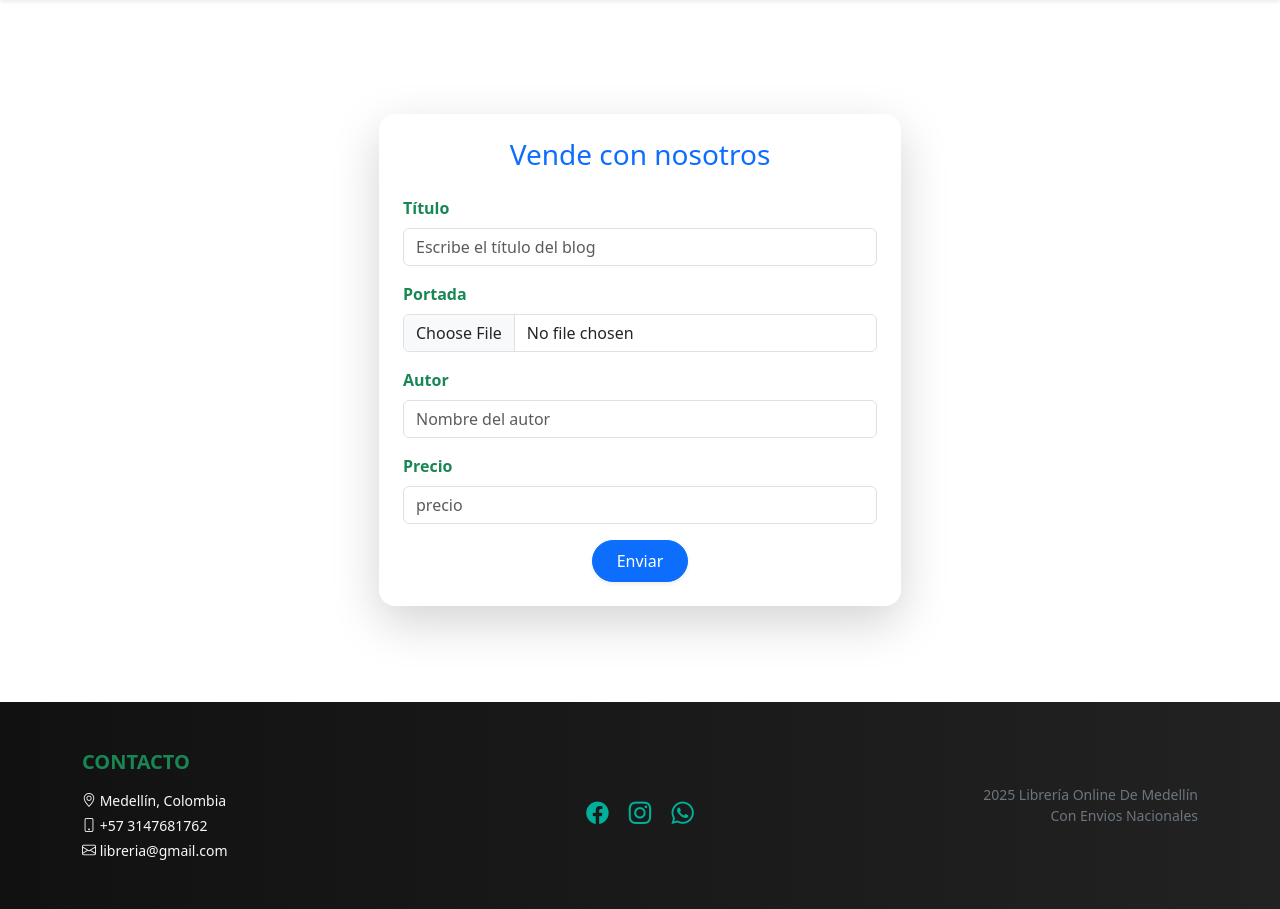
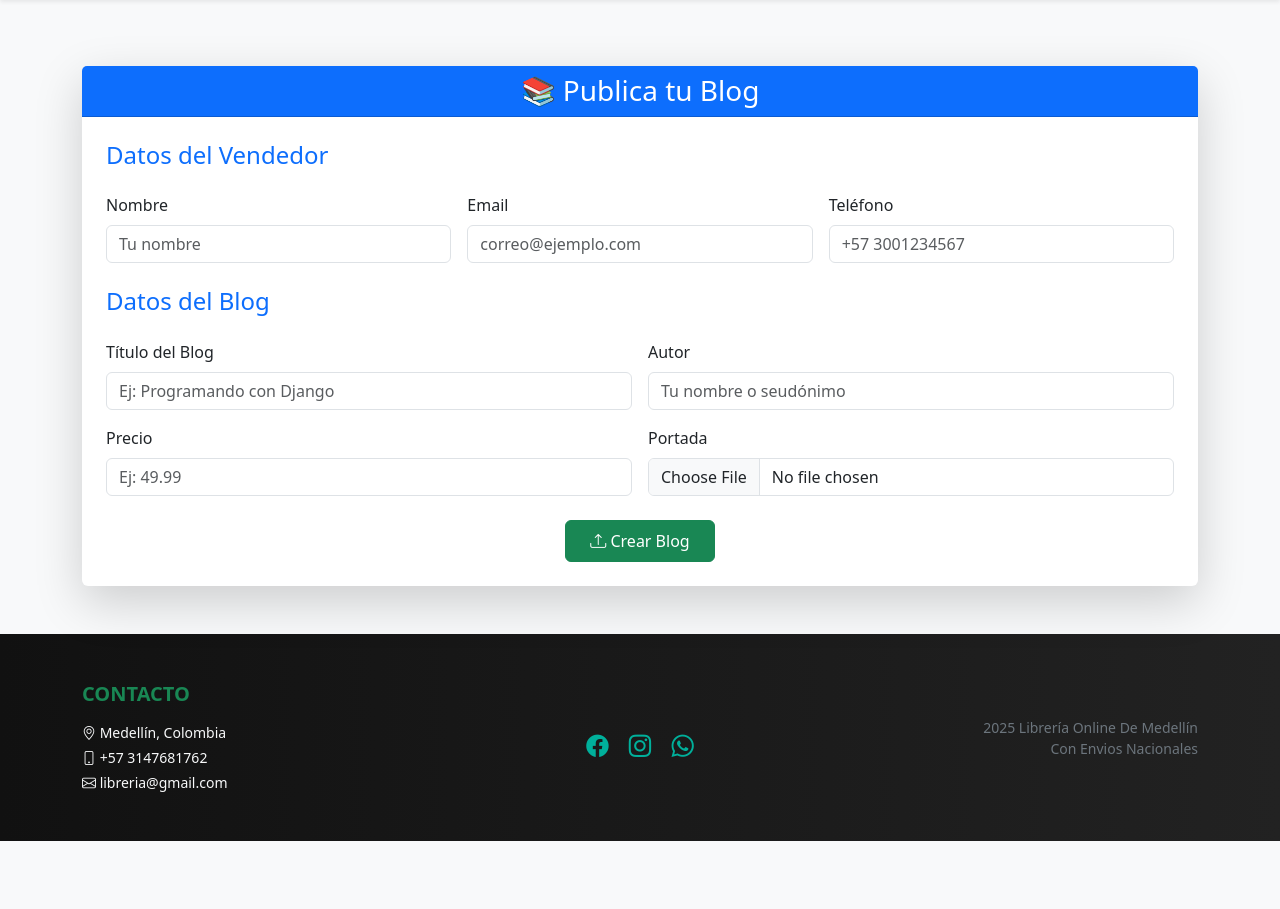
Before and after one commit to Jea111/BlogDjango, a Django app: page /agregarBlogs/ in a window 1280 px wide. Shown: the part 62-971 px from the top of the page. After the commit the page ends 903 px from the top, so only its background shows below. Run offline with Django 5.2, Linux system fonts and the light colour scheme.

Commit message:
Formulario para registrar cada blog con su vendedor

```diff
--- a/blog/templates/blogs.html
+++ b/blog/templates/blogs.html
@@ -1,79 +1,91 @@
 {% extends 'layout/navbar.html' %} {% load static %} {% block title %}Registrar
 Blog{% endblock %} {% block content %}
-<div class="container my-5">
-  <div class="row justify-content-center">
-    <div class="col-12 col-md-8 col-lg-6 mt-4 mb-4 g-4 p-4">
-      <div class="card shadow-lg border-0 rounded-4">
+<body class="bg-light">
+  <div class="container mt-5 mb-5">
+    <div class="card shadow-lg border-0">
+      <div class="card-header bg-primary text-white text-center">
+        <h3 class="mb-0">📚 Publica tu Blog</h3>
+      </div>
+
       <div class="card-body p-4">
-          <h3 class="text-center text-primary mb-4">Vende con nosotros</h3>
-
-          <form method="post" enctype="multipart/form-data">
+        <form method="POST" enctype="multipart/form-data" class="row g-3">
           {% csrf_token %}
 
-            <div class="mb-3">
-              <label class="form-label text-success fw-semibold">Título</label>
+          <h4 class="text-primary mt-3">Datos del Vendedor</h4>
+          <div class="col-md-4">
+            <label class="form-label">Nombre</label>
+            <input
+              type="text"
+              class="form-control"
+              name="nombre_vendedor"
+              placeholder="Tu nombre"
+              required
+            />
+          </div>
+          <div class="col-md-4">
+            <label class="form-label">Email</label>
+            <input
+              type="email"
+              class="form-control"
+              name="email_vendedor"
+              placeholder="correo@ejemplo.com"
+              required
+            />
+          </div>
+          <div class="col-md-4">
+            <label class="form-label">Teléfono</label>
+            <input
+              type="text"
+              class="form-control"
+              name="telefono_vendedor"
+              placeholder="+57 3001234567"
+              required
+            />
+          </div>
+
+          <h4 class="text-primary mt-4">Datos del Blog</h4>
+          <div class="col-md-6">
+            <label class="form-label">Título del Blog</label>
             <input
               type="text"
               class="form-control"
               name="titulo"
-                placeholder="Escribe el título del blog"
+              placeholder="Ej: Programando con Django"
+              required
+            />
+          </div>
+          <div class="col-md-6">
+            <label class="form-label">Autor</label>
+            <input
+              type="text"
+              class="form-control"
+              name="autor"
+              placeholder="Tu nombre o seudónimo"
               required
             />
           </div>
 
-            <div class="mb-3">
-              <label class="form-label text-success fw-semibold">Portada</label>
+          <div class="col-md-6">
+            <label class="form-label">Precio</label>
             <input
-                type="file"
-                name="portada"
-                id="portada"
-                accept="image/*"
+              type="number"
+              step="0.01"
               class="form-control"
-                required
+              name="precio"
+              placeholder="Ej: 49.99"
             />
           </div>
-
-            <div class="text-center">
-              <img
-                id="preview"
-                class="img-fluid rounded-3 shadow-sm mt-3"
-                style="display: none"
-              />
+          <div class="col-md-6">
+            <label class="form-label">Portada</label>
+            <input type="file" class="form-control" name="portada" />
           </div>
 
-            <div class="mb-3">
-              <label class="form-label text-success fw-semibold">Autor</label>
-              <input
-                type="text"
-                class="form-control"
-                name="autor"
-                placeholder="Nombre del autor"
-                required
-              />
-            </div>
-
-            <div class="mb-3">
-              <label class="form-label text-success fw-semibold">Precio</label>
-              <input
-                type="number"
-                class="form-control"
-                name="precio"
-                placeholder="precio"
-                required
-              />
-            </div>
-
-            <div class="text-center">
-              <button
-                type="submit"
-                class="btn btn-primary px-4 py-2 rounded-pill shadow-sm"
-              >
-                Enviar
+          <div class="col-12 text-center mt-4">
+            <button type="submit" class="btn btn-success px-4 py-2">
+              <i class="bi bi-upload"></i> Crear Blog
             </button>
           </div>
         </form>
-        </div>
-      </div>
       </div>
     </div>
   </div>
@@ -96,3 +108,4 @@ Blog{% endblock %} {% block content %}
   </script>
 
   {% endblock %}
+</body>
--- a/blog/urls.py
+++ b/blog/urls.py
@@ -1,10 +1,11 @@
 from django.urls import path
-from . views import index,CategoriasInput,pedidosUser,blogSearch
+from . views import index,pedidosUser,blogSearch,vendeConNosotros
 
 
 urlpatterns = [
     path('',index,name='index'),
-    path('agregarBlogs/',CategoriasInput,name='agregarBlogs'),
+    path('agregarBlogs/',vendeConNosotros,name='agregarBlogs'),
     path('pedidos/',pedidosUser,name='pedidos'),
-     path('blog_search/', blogSearch, name='blog_search'),
+    path('blog_search/', blogSearch, name='blog_search'),
+
 ]
--- a/blog/views.py
+++ b/blog/views.py
@@ -1,33 +1,16 @@
-from django.shortcuts import render, redirect
+from django.shortcuts import render
 from django.http import HttpResponse
-from django.core.files.storage import FileSystemStorage
-from .models import Blogs,FormUser,Ventas
+from .models import Blogs,FormUser,Ventas,Vendedores
 
 def index(request):
+    """muestra todos los blogs en la página principal"""
     all_blogs = Blogs.objects.all()
     return render(request, 'index.html', {'blogs_all': all_blogs})
 
 
-def CategoriasInput(request):
-    if request.method == 'POST':
-        titu = request.POST.get('titulo')
-        aut = request.POST.get('autor')
-        porta = request.FILES.get('portada')
-        preci = request.POST.get('precio')
-
-        Blogs.objects.create(
-            titulo=titu,
-            portada=porta,
-            autor=aut,
-            precio=preci
-        )
-
-        return redirect('index')
-
-    return render(request, 'blogs.html')
-
 
 def pedidosUser(request):
+    """ formulario para datos del usuario y crear ventas """
     if request.method == 'POST':
         nomb = request.POST.get('nombre')
         direc = request.POST.get('direccion')
@@ -57,6 +40,7 @@ def pedidosUser(request):
 
 
 def blogSearch(request):
+    """ búsqueda de blogs por título """
     query = request.GET.get('q')  # 'q' es el nombre del input
     blogs_search = Blogs.objects.all()
 
@@ -64,3 +48,41 @@ def blogSearch(request):
         blogs_search = Blogs.objects.filter(titulo__icontains=query)
 
     return render(request, 'index.html', {'blogs_inp': blogs_search, 'query': query})
+
+
+def vendeConNosotros(request):
+    """ formulario para que los vendedores agreguen blogs """
+    if request.method == 'POST':
+        nombre_vendedor = request.POST.get('nombre_vendedor')
+        email_vendedor = request.POST.get('email_vendedor')
+        telefono_vendedor = request.POST.get('telefono_vendedor')
+
+        titulo = request.POST.get('titulo')
+        portada = request.FILES.get('portada')
+        autor = request.POST.get('autor')
+        precio = request.POST.get('precio')
+
+        vendedor, creado = Vendedores.objects.get_or_create(
+            email_vendedor=email_vendedor,
+            defaults={
+                'nombre_vendedor': nombre_vendedor,
+                'telefono_vendedor': telefono_vendedor
+            }
+        )
+
+        Blogs.objects.create(
+            titulo=titulo,
+            portada=portada,
+            autor=autor,
+            precio=precio,
+            vendedor=vendedor
+        )
+
+        if creado:
+            mensaje = "  blog subido exitosamente."
+        else:
+            mensaje = " Blog creado y vinculado a un vendedor existente."
+
+        return HttpResponse(mensaje)
+
+    return render(request, 'blogs.html')
```
Also changed, not shown: blog/admin.py (+13 -6 lines), blog/models.py (+28 -14 lines), blog/migrations/0001_initial.py, blog/migrations/0002_remove_blogs_categoria_delete_categorias.py (deleted), blog/migrations/0003_blogs_disponible.py (deleted), blog/migrations/0004_remove_blogs_contenido_blogs_portada.py (deleted), blog/migrations/0005_alter_blogs_portada.py (deleted), blog/migrations/0006_formuser.py (deleted), blog/migrations/0007_blogs_precio.py (deleted), blog/migrations/0008_alter_blogs_options_alter_formuser_options_ventas.py (deleted). Lines whose indentation alone changed are shown as unchanged.
